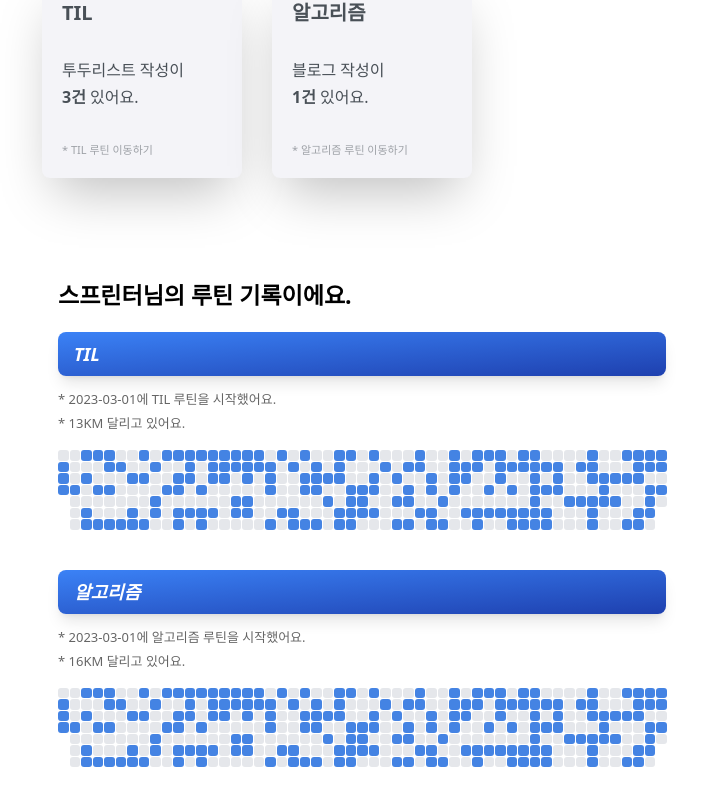
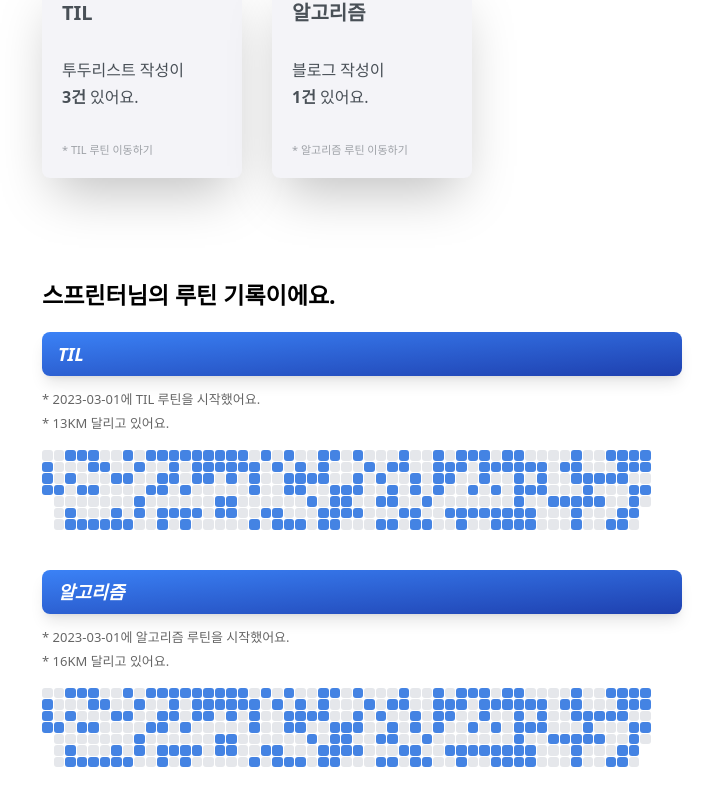
Before and after one commit to NohWookJin/sprint-client, a React (Vite) app: page / in a window 1280 px wide. Shown: the part 575-1380 px from the top of the page, without its empty margins (278-991 px from the left). Built offline with nearby package versions, Linux system fonts and the light colour scheme.

Commit message:
Markup(#4): Markup Mainpage and Link with Mock data

```diff
--- a/src/Components/Analysis/Analysis.tsx
+++ b/src/Components/Analysis/Analysis.tsx
@@ -7,7 +7,7 @@ const Analysis: React.FC = () => {
   const activities = Object.values(jsonData.response).flat();
 
   return (
-    <section className="pb-8 px-4 mb-[20px]">
+    <section className="pb-8 mb-[20px]">
       <div className="font-bold">
         <span className="text-[23px]">스프린터님의 루틴 기록이에요.</span>
       </div>
```
